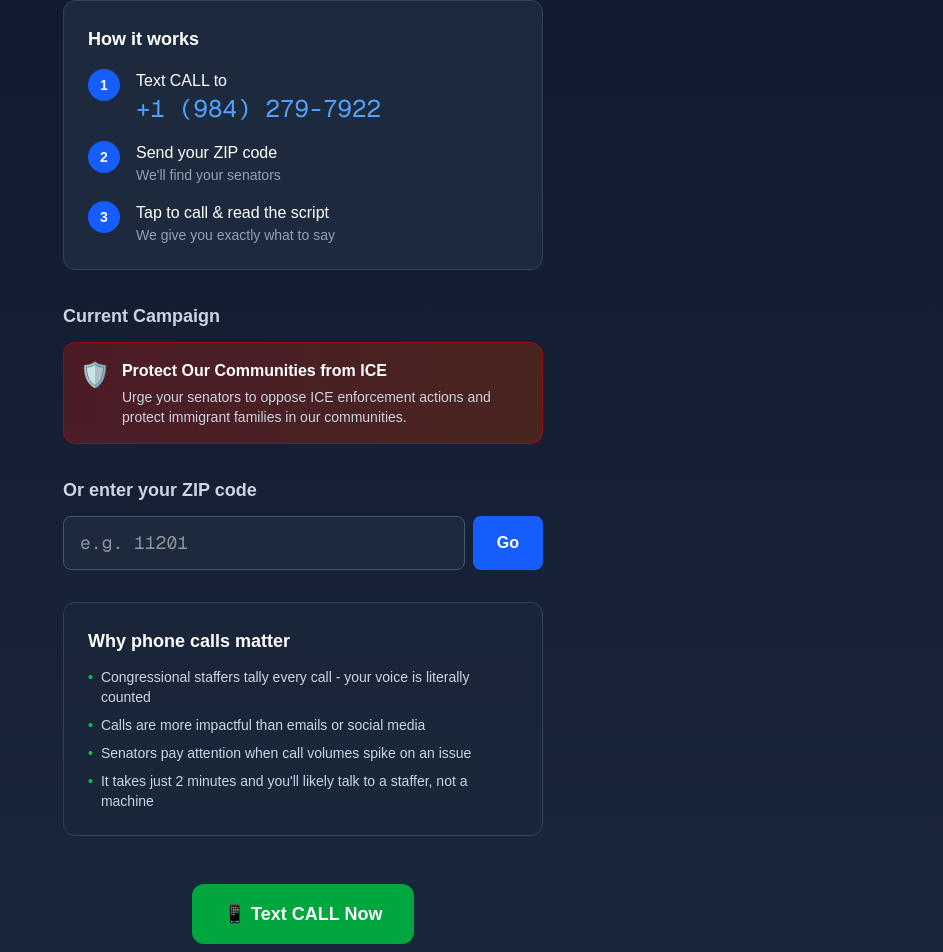
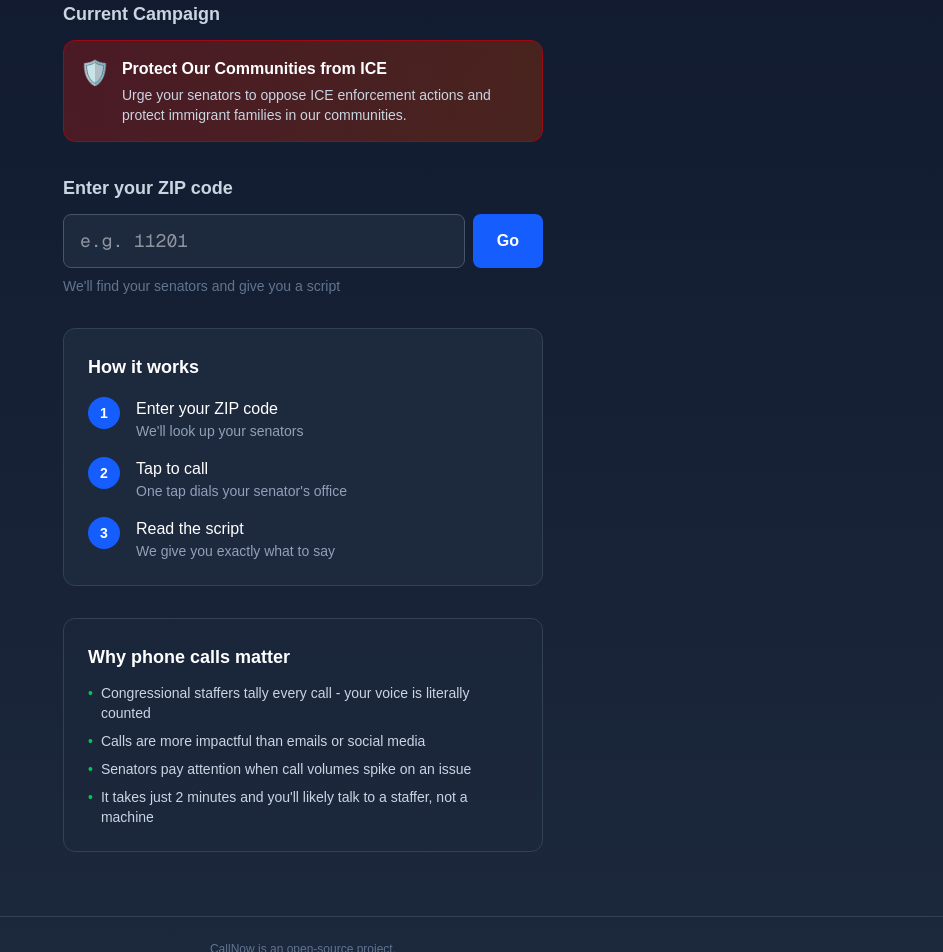
Before and after one commit to juliacn1/callnow, a Next.js app: page / in a window 1280 px wide. Shown: the part 349-1301 px from the top of the page, without its empty margins (337-1280 px from the left). Built offline with nearby package versions, Linux system fonts and the light colour scheme.

Commit message:
Remove SMS flow, focus on web-only experience

```diff
--- a/src/app/page.tsx
+++ b/src/app/page.tsx
@@ -19,40 +19,6 @@ export default function Home() {
           </p>
         </section>
 
-        {/* How it works */}
-        <section className="bg-slate-800 rounded-xl border border-slate-700 p-6">
-          <h3 className="font-semibold text-lg mb-4">How it works</h3>
-          <div className="space-y-4">
-            <div className="flex gap-4">
-              <div className="w-8 h-8 bg-blue-600 rounded-full flex items-center justify-center flex-shrink-0 text-sm font-bold">
-                1
-              </div>
-              <div>
-                <p className="font-medium">Text CALL to</p>
-                <a href="sms:+19842797922?body=CALL" className="text-2xl font-mono text-blue-400 hover:underline">+1 (984) 279-7922</a>
-              </div>
-            </div>
-            <div className="flex gap-4">
-              <div className="w-8 h-8 bg-blue-600 rounded-full flex items-center justify-center flex-shrink-0 text-sm font-bold">
-                2
-              </div>
-              <div>
-                <p className="font-medium">Send your ZIP code</p>
-                <p className="text-slate-400 text-sm">We&apos;ll find your senators</p>
-              </div>
-            </div>
-            <div className="flex gap-4">
-              <div className="w-8 h-8 bg-blue-600 rounded-full flex items-center justify-center flex-shrink-0 text-sm font-bold">
-                3
-              </div>
-              <div>
-                <p className="font-medium">Tap to call &amp; read the script</p>
-                <p className="text-slate-400 text-sm">We give you exactly what to say</p>
-              </div>
-            </div>
-          </div>
-        </section>
-
         {/* Current Campaign */}
         <section>
           <h3 className="font-semibold text-lg mb-3 text-slate-300">Current Campaign</h3>
@@ -69,9 +35,9 @@ export default function Home() {
           </div>
         </section>
 
-        {/* Quick Start for Web */}
+        {/* Enter ZIP */}
         <section>
-          <h3 className="font-semibold text-lg mb-3 text-slate-300">Or enter your ZIP code</h3>
+          <h3 className="font-semibold text-lg mb-3 text-slate-300">Enter your ZIP code</h3>
           <form action="/call" method="get" className="flex gap-2">
             <input
               type="text"
@@ -89,6 +55,41 @@ export default function Home() {
               Go
             </button>
           </form>
+          <p className="text-slate-500 text-sm mt-2">We&apos;ll find your senators and give you a script</p>
+        </section>
+
+        {/* How it works */}
+        <section className="bg-slate-800 rounded-xl border border-slate-700 p-6">
+          <h3 className="font-semibold text-lg mb-4">How it works</h3>
+          <div className="space-y-4">
+            <div className="flex gap-4">
+              <div className="w-8 h-8 bg-blue-600 rounded-full flex items-center justify-center flex-shrink-0 text-sm font-bold">
+                1
+              </div>
+              <div>
+                <p className="font-medium">Enter your ZIP code</p>
+                <p className="text-slate-400 text-sm">We&apos;ll look up your senators</p>
+              </div>
+            </div>
+            <div className="flex gap-4">
+              <div className="w-8 h-8 bg-blue-600 rounded-full flex items-center justify-center flex-shrink-0 text-sm font-bold">
+                2
+              </div>
+              <div>
+                <p className="font-medium">Tap to call</p>
+                <p className="text-slate-400 text-sm">One tap dials your senator&apos;s office</p>
+              </div>
+            </div>
+            <div className="flex gap-4">
+              <div className="w-8 h-8 bg-blue-600 rounded-full flex items-center justify-center flex-shrink-0 text-sm font-bold">
+                3
+              </div>
+              <div>
+                <p className="font-medium">Read the script</p>
+                <p className="text-slate-400 text-sm">We give you exactly what to say</p>
+              </div>
+            </div>
+          </div>
         </section>
 
         {/* Why Calls Matter */}
@@ -113,17 +114,6 @@ export default function Home() {
             </li>
           </ul>
         </section>
-
-        {/* CTA */}
-        <section className="text-center py-4">
-          <a
-            href="sms:+19842797922?body=CALL"
-            className="inline-block px-8 py-4 bg-green-600 hover:bg-green-700 rounded-xl font-semibold text-lg transition-colors"
-          >
-            📱 Text CALL Now
-          </a>
-          <p className="text-slate-500 text-sm mt-3">Opens your messaging app</p>
-        </section>
       </main>
 
       {/* Footer */}
@@ -132,7 +122,7 @@ export default function Home() {
           <p>CallNow is an open-source project.</p>
           <p>One lookup per person per day. Real voices, real impact.</p>
           <p className="pt-2">
-            <a href="https://github.com" className="text-slate-400 hover:text-white">
+            <a href="https://github.com/juliacn1/callnow" className="text-slate-400 hover:text-white">
               View on GitHub
             </a>
           </p>
```
